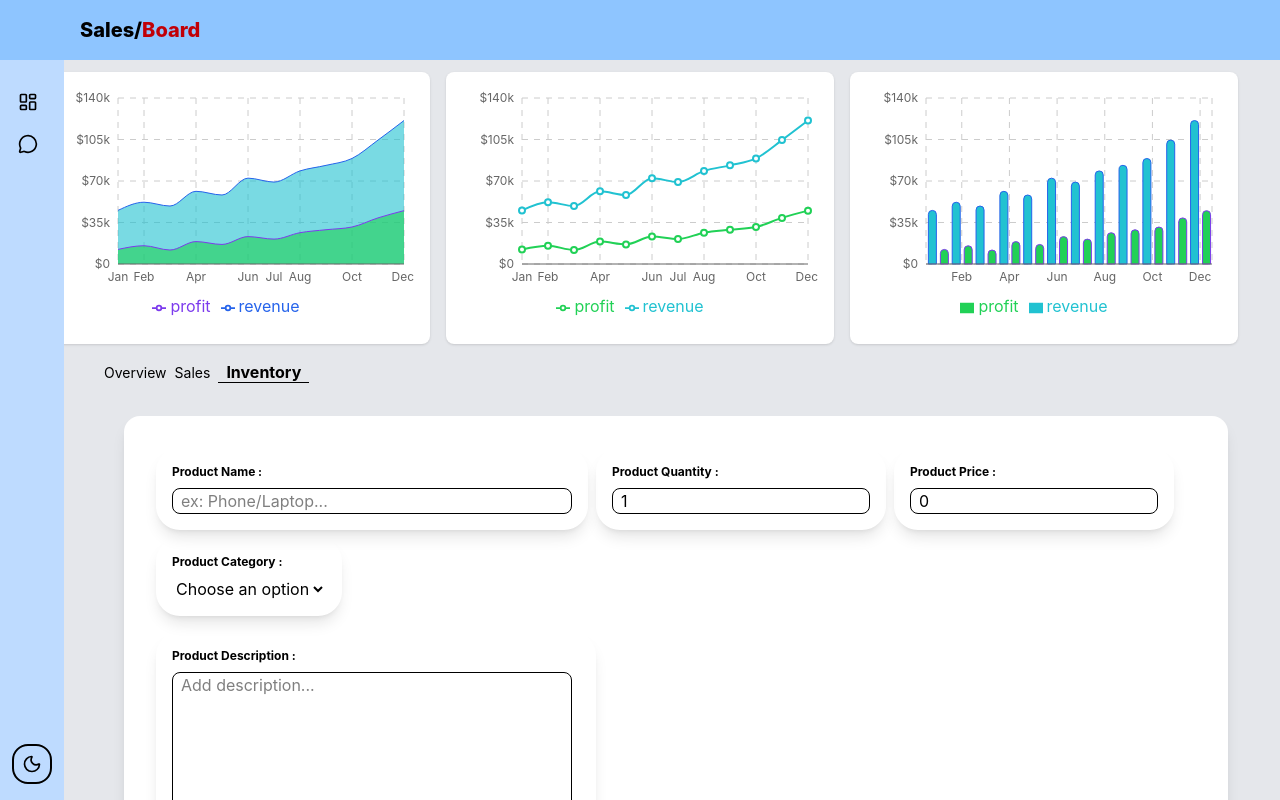
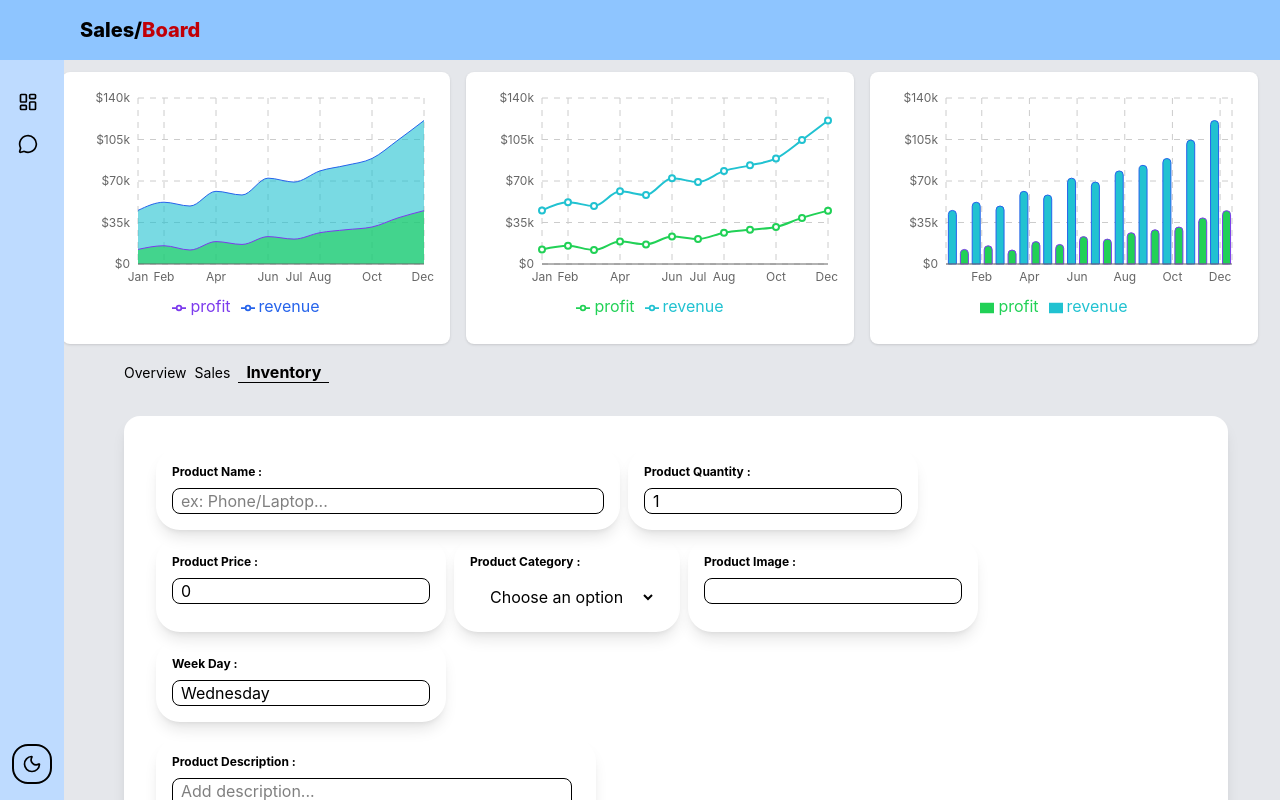
Before and after one commit to IALikhon/Dash-Board, a React (Vite) app: page /Inventory in a window 1280 px wide. Shown: the top 800 px of the page. Built offline with nearby package versions, Linux system fonts and the light colour scheme.

Commit message:
feat: enhance ExpenceSheet with form validation and new fields; update DashBoard layout; adjust OverView styling

```diff
--- a/src/pages/DashBoard.jsx
+++ b/src/pages/DashBoard.jsx
@@ -8,7 +8,7 @@ const DashBoard = () => {
   const labels = ["Overview", "Sales", "Inventory"];
 
   return (
-    <div className="flex flex-col justify-center px-4 md:px-8 xl:px-10 ml-10 sm:ml-0 snap-y snap-mandatory">
+    <div className="flex flex-col justify-center px-4 md:px-8 xl:px-10 ml-15 sm:ml-10 snap-y snap-mandatory">
       <div className="flex flex-wrap justify-center items-center gap-4 mt-8 mb-16 md:mb-4 w-100 sm:w-150 md:w-200 lg:w-300 mx-auto">
         <div className="bg-white rounded-lg shadow p-4 dark:bg-gray-800 dark:text-white w-full max-w-[388px]">
           <AreaChartComponent d={data} />
--- a/src/pages/ExpenceSheet.jsx
+++ b/src/pages/ExpenceSheet.jsx
@@ -2,15 +2,17 @@ import { useState } from "react";
 import { supabase } from "../Supabase-client/Supabase-client";
 
 const ExpenceSheet = () => {
+  const today = new Date().toLocaleDateString("en-US", { weekday: "long" });
+
   const [newForm, setNewForm] = useState({
     name: "",
     quantity: 1,
     price: 0,
     category: "",
+    image: "",
+    weekDay: today,
     description: "",
   });
-
-  // const [selectedValue, setSelectedValue] = useState("")
 
   const handleSubmit = async (e) => {
     e.preventDefault();
@@ -21,25 +23,40 @@ const ExpenceSheet = () => {
     if (newForm.price < 1) {
       return alert("Price Required");
     }
+    if (newForm.category.length < 1) {
+      return alert("Choose a category");
+    }
+    if (newForm.image.length < 1) {
+      return alert("Choose an image");
+    }
     if (newForm.description.length < 1) {
       return alert("Description Required");
     }
-    const { error } = await supabase.from("inventory").insert(newForm).single();
+
+    const { data, error } = await supabase.from("inventory").insert([newForm]).select();
 
     if (error) {
       console.error("Error Add Inventory Failed: ", error.message);
+      return;
     }
+
+    console.log(data);
+
 
     setNewForm({
       name: "",
       quantity: 1,
       price: 0,
       category: "",
+      image: "",
+      weekDay: today,
       description: "",
     });
   };
 
-  const boxClass = ["flex flex-col gap-2 p-4 shadow-lg rounded-3xl"];
+  const boxClass = "flex flex-col gap-2 p-4 shadow-lg rounded-3xl";
+  const inputClass = "border rounded-lg pl-2 min-w-60";
+
   return (
     <form onSubmit={handleSubmit}>
       <div className="flex flex-col flex-wrap items-center mt-8 min-h-screen gap-4 ml-18">
@@ -56,7 +73,7 @@ const ExpenceSheet = () => {
                 onChange={(e) =>
                   setNewForm((prev) => ({ ...prev, name: e.target.value }))
                 }
-                className="border rounded-lg pl-2 md:w-100 "
+                className={`${inputClass} md:w-108`}
               />
             </div>
 
@@ -69,9 +86,12 @@ const ExpenceSheet = () => {
                 type="number"
                 value={newForm.quantity}
                 onChange={(e) =>
-                  setNewForm((prev) => ({ ...prev, quantity: e.target.value }))
+                  setNewForm((prev) => ({
+                    ...prev,
+                    quantity: Number(e.target.value),
+                  }))
                 }
-                className="border rounded-lg pl-2"
+                className={inputClass}
               />
             </div>
 
@@ -84,9 +104,12 @@ const ExpenceSheet = () => {
                 type="number"
                 value={newForm.price}
                 onChange={(e) =>
-                  setNewForm((prev) => ({ ...prev, price: e.target.value }))
+                  setNewForm((prev) => ({
+                    ...prev,
+                    price: Number(e.target.value),
+                  }))
                 }
-                className="border rounded-lg pl-2 w-62"
+                className={inputClass}
               />
             </div>
 
@@ -94,23 +117,67 @@ const ExpenceSheet = () => {
 
             <div className={boxClass}>
               <label className="text-xs font-bold">Product Category : </label>
+              <div>
+                <select
+                value={newForm.category}
+                  onChange={(e) =>
+                    setNewForm((prev) => ({
+                      ...prev,
+                      category: e.target.value,
+                    }))
+                  }
+                  className="rounded-lg px-4 py-2 mr-2"
+                >
+                  <option value="" className="rounded-2xl">
+                    Choose an option
+                  </option>
+                  <option value="Electronic">Electronic</option>
+                  <option value="Appliences">Appliences</option>
+                  <option value="Accesories">Accesories</option>
+                  <option value="Tools&Gadgets">Tools&Gadgets</option>
+                </select>
+              </div>
+            </div>
 
-              <select onChange={(e)=> setNewForm((prev)=> ({...prev, category: e.target.value}))}>
-                <option value="">Choose an option</option>
-                <option value="Electronic">Electronic</option>
-                <option value="Appliences">Appliences</option>
-                <option value="Accesories">Accesories</option>
-                <option value="Tools&Gadgets">Tools&Gadgets</option>
-              </select>
+            {/* Product Image */}
+
+            <div className={boxClass}>
+              <label className="text-xs font-bold">Product Image : </label>
+
+              <input
+                type="url"
+                value={newForm.image}
+                onChange={(e) =>
+                  setNewForm((prev) => ({ ...prev, image: e.target.value }))
+                }
+                className={inputClass}
+              />
+            </div>
+
+            {/* Product Added to the Inventory */}
+
+            <div className={boxClass}>
+              <label className="text-xs font-bold">Week Day : </label>
+
+              <input
+                type="text"
+                value={newForm.weekDay}
+                onChange={(e) =>
+                  setNewForm((prev) => ({
+                    ...prev,
+                    weekDay: e.target.value,
+                  }))
+                }
+                className={inputClass}
+              />
             </div>
           </div>
+
           <div className="max-w-110 mt-4">
             {/* Product Description */}
 
             <div className={boxClass}>
-              <label className="text-xs font-bold">
-                Product Description :{" "}
-              </label>
+              <label className="text-xs font-bold">Product Description :</label>
               <textarea
                 type="text"
                 placeholder="Add description..."
@@ -125,8 +192,9 @@ const ExpenceSheet = () => {
               />
             </div>
           </div>
+
           <button
-            onClick={handleSubmit}
+            type="submit"
             className="float-right font-bold text-white px-6 py-3 m-6 bg-green-500 hover:bg-green-600 rounded-2xl"
           >
             Submit
--- a/src/pages/OverView.jsx
+++ b/src/pages/OverView.jsx
@@ -17,7 +17,7 @@ const OverView = () => {
   });
 
   return (
-    <div className="pt-10 pl-20 pr-8 pb-12 min-h-screen bg-slate-50 dark:bg-gray-900 transition-all">
+    <div className="pt-4 mt-4 pl-20 pr-8 pb-12 min-h-screen bg-slate-50 dark:bg-gray-900 transition-all">
       <div className="max-w-6xl mx-auto space-y-6">
 
         <div className="flex flex-col sm:flex-row justify-between items-start sm:items-center gap-4 bg-white dark:bg-gray-800 p-6 rounded-2xl shadow-sm border border-slate-100 dark:border-gray-700">
```
